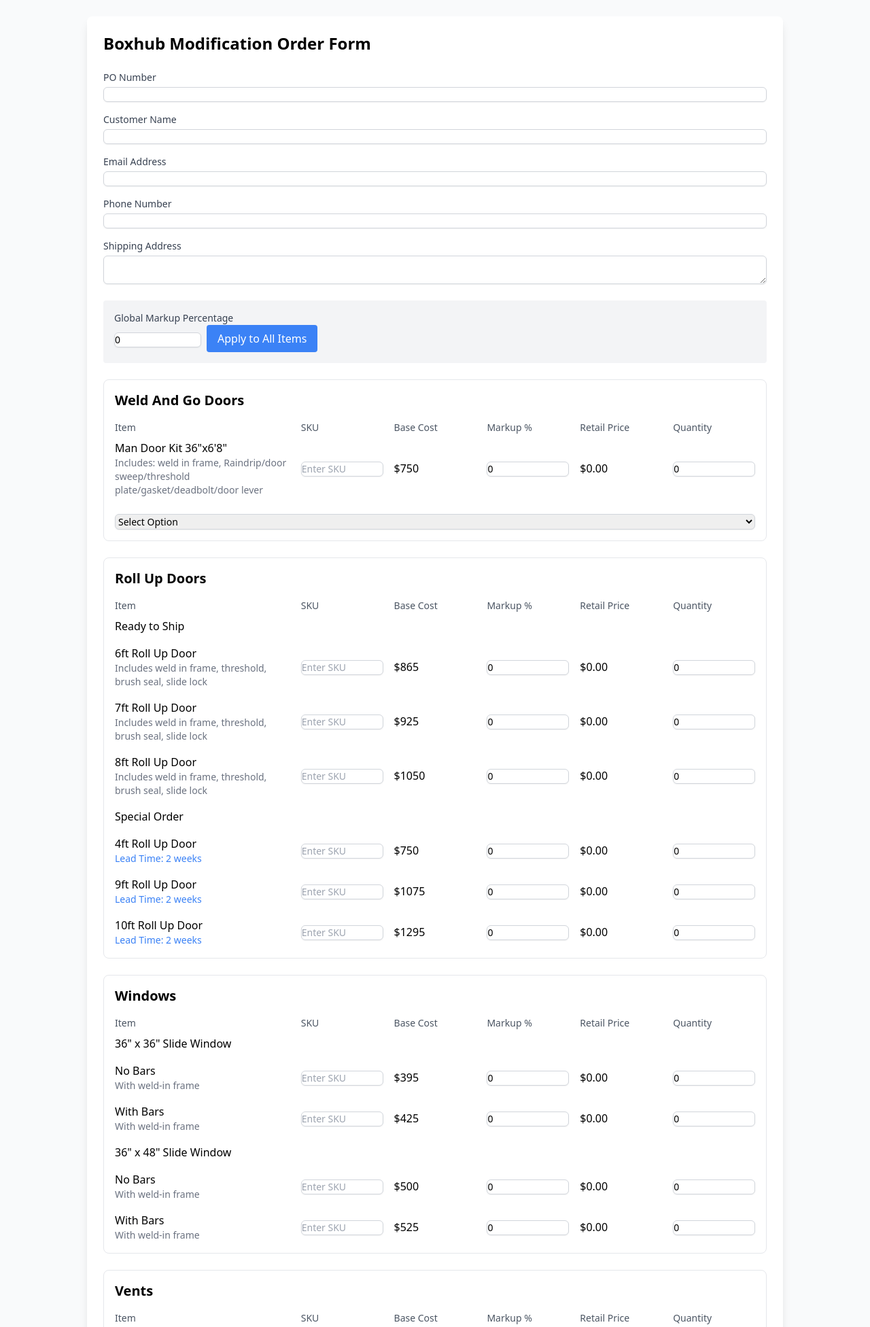
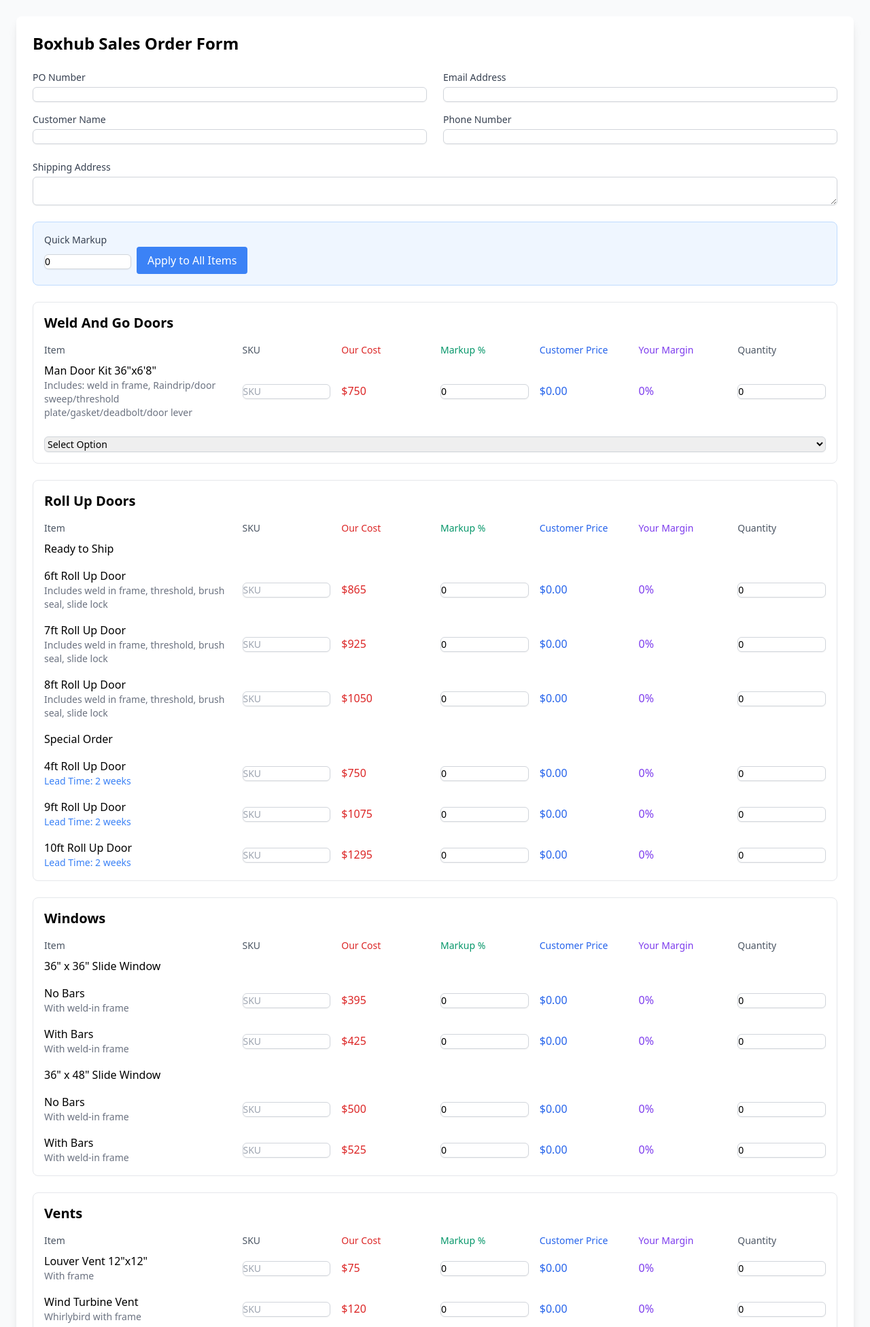
Before and after one commit to ryanE495/container-mod-system, a Flask app: page / in a window 1280 px wide. Shown: the top 1952 px of the page at 68% size. Run offline with Flask 3, Linux system fonts and the light colour scheme.

Commit message:
Updated form for sales view and PDF for customer view

```diff
--- a/templates/order_form.html
+++ b/templates/order_form.html
@@ -3,46 +3,45 @@
 <head>
     <meta charset="UTF-8">
     <meta name="viewport" content="width=device-width, initial-scale=1.0">
-    <title>Boxhub Modification Order Form</title>
+    <title>Boxhub Sales Order Form</title>
     <link href="https://unpkg.com/tailwindcss@^2.2/dist/tailwind.min.css" rel="stylesheet">
 </head>
 <body class="bg-gray-50 p-6">
-    <div class="max-w-5xl mx-auto bg-white shadow-lg rounded-lg p-6">
-        <h1 class="text-2xl font-bold mb-6">Boxhub Modification Order Form</h1>
+    <div class="max-w-7xl mx-auto bg-white shadow-lg rounded-lg p-6">
+        <h1 class="text-2xl font-bold mb-6">Boxhub Sales Order Form</h1>
 
+        <!-- Customer Information -->
         <form id="orderForm" class="space-y-6">
-            <!-- Customer Information -->
+            <div class="grid grid-cols-1 md:grid-cols-2 gap-6">
                 <div class="space-y-4">
                     <div>
                         <label class="block text-sm font-medium text-gray-700">PO Number</label>
-                    <input type="text" name="poNumber"
-                           class="mt-1 block w-full rounded-md border border-gray-300 shadow-sm focus:border-indigo-500 focus:ring-indigo-500 sm:text-sm">
+                        <input type="text" name="poNumber" class="mt-1 block w-full rounded-md border border-gray-300 shadow-sm focus:border-indigo-500 focus:ring-indigo-500 sm:text-sm">
                     </div>
                     <div>
                         <label class="block text-sm font-medium text-gray-700">Customer Name</label>
-                    <input type="text" name="customerName"
-                           class="mt-1 block w-full rounded-md border border-gray-300 shadow-sm focus:border-indigo-500 focus:ring-indigo-500 sm:text-sm">
+                        <input type="text" name="customerName" class="mt-1 block w-full rounded-md border border-gray-300 shadow-sm focus:border-indigo-500 focus:ring-indigo-500 sm:text-sm">
                     </div>
+                </div>
+                <div class="space-y-4">
                     <div>
                         <label class="block text-sm font-medium text-gray-700">Email Address</label>
-                    <input type="email" name="email"
-                           class="mt-1 block w-full rounded-md border border-gray-300 shadow-sm focus:border-indigo-500 focus:ring-indigo-500 sm:text-sm">
+                        <input type="email" name="email" class="mt-1 block w-full rounded-md border border-gray-300 shadow-sm focus:border-indigo-500 focus:ring-indigo-500 sm:text-sm">
                     </div>
                     <div>
                         <label class="block text-sm font-medium text-gray-700">Phone Number</label>
-                    <input type="tel" name="phone"
-                           class="mt-1 block w-full rounded-md border border-gray-300 shadow-sm focus:border-indigo-500 focus:ring-indigo-500 sm:text-sm">
+                        <input type="tel" name="phone" class="mt-1 block w-full rounded-md border border-gray-300 shadow-sm focus:border-indigo-500 focus:ring-indigo-500 sm:text-sm">
+                    </div>
+                </div>
             </div>
             <div>
                 <label class="block text-sm font-medium text-gray-700">Shipping Address</label>
-                    <textarea name="address"
-                              class="mt-1 block w-full rounded-md border border-gray-300 shadow-sm focus:border-indigo-500 focus:ring-indigo-500 sm:text-sm"></textarea>
-                </div>
+                <textarea name="address" class="mt-1 block w-full rounded-md border border-gray-300 shadow-sm focus:border-indigo-500 focus:ring-indigo-500 sm:text-sm"></textarea>
             </div>
 
             <!-- Global Markup -->
-            <div class="bg-gray-100 p-4 rounded">
-                <label class="block text-sm font-medium text-gray-700">Global Markup Percentage</label>
+            <div class="bg-blue-50 p-4 rounded-lg border border-blue-200">
+                <label class="block text-sm font-medium text-gray-700">Quick Markup</label>
                 <div class="flex items-center space-x-2">
                     <input type="number" id="globalMarkup" min="0" value="0"
                            class="mt-1 block w-32 rounded-md border border-gray-300 shadow-sm focus:border-indigo-500 focus:ring-indigo-500 sm:text-sm">
@@ -55,19 +54,21 @@
             {% for category, items in catalog.items() %}
             <div class="border rounded-lg p-4">
                 <h2 class="text-xl font-semibold mb-4">{{ category|replace('_', ' ')|title }}</h2>
-                <!-- Column Headers -->
-                <div class="grid grid-cols-7 gap-4 mb-2 font-medium text-sm text-gray-600">
+                <!-- Sales-focused column headers -->
+                <div class="grid grid-cols-8 gap-4 mb-2 font-medium text-sm text-gray-600">
                     <div class="col-span-2">Item</div>
                     <div>SKU</div>
-                    <div>Base Cost</div>
-                    <div>Markup %</div>
-                    <div>Retail Price</div>
+                    <div class="text-red-600">Our Cost</div>
+                    <div class="text-green-600">Markup %</div>
+                    <div class="text-blue-600">Customer Price</div>
+                    <div class="text-purple-600">Your Margin</div>
                     <div>Quantity</div>
                 </div>
+
                 <div class="space-y-4">
                     {% for name, details in items.items() recursive %}
                     {% if details.price is defined %}
-                    <div class="grid grid-cols-7 gap-4 items-center">
+                    <div class="grid grid-cols-8 gap-4 items-center">
                         <div class="col-span-2">
                             {{ name }}
                             {% if details.description %}
@@ -81,22 +82,23 @@
                             {% endif %}
                         </div>
                         <div>
-                            <input type="text" placeholder="Enter SKU"
+                            <input type="text" placeholder="SKU"
                                    class="sku-input w-full rounded-md border border-gray-300 shadow-sm focus:border-indigo-500 focus:ring-indigo-500 sm:text-sm">
                         </div>
-                        <div>${{ details.price }}</div>
+                        <div class="text-red-600 font-medium">${{ details.price }}</div>
                         <div>
                             <input type="number" min="0" max="100" value="0"
                                    class="markup-input w-full rounded-md border border-gray-300 shadow-sm focus:border-indigo-500 focus:ring-indigo-500 sm:text-sm"
                                    data-base-price="{{ details.price }}">
                         </div>
-                        <div class="markup-total">$0.00</div>
+                        <div class="customer-price text-blue-600 font-medium">$0.00</div>
+                        <div class="profit-margin text-purple-600 font-medium">0%</div>
                         <div>
                             <input type="number" min="0" value="0"
                                    class="quantity-input w-full rounded-md border border-gray-300 shadow-sm focus:border-indigo-500 focus:ring-indigo-500 sm:text-sm">
                         </div>
                         {% if details.options %}
-                        <div class="col-span-7 mt-2">
+                        <div class="col-span-8 mt-2">
                             <select class="w-full rounded-md border border-gray-300 shadow-sm focus:border-indigo-500 focus:ring-indigo-500 sm:text-sm">
                                 <option value="">Select Option</option>
                                 {% for option in details.options %}
@@ -117,26 +119,30 @@
             </div>
             {% endfor %}
 
-            <!-- Order Summary -->
-            <div class="border rounded-lg p-4">
-                <h2 class="text-xl font-semibold mb-4">Order Summary</h2>
+            <!-- Sales Summary -->
+            <div class="bg-gray-50 p-6 rounded-lg border-2 border-blue-200">
+                <h2 class="text-xl font-bold mb-4 text-blue-800">Your Sales Summary</h2>
+                <div class="grid grid-cols-1 md:grid-cols-2 gap-6">
                     <div class="space-y-2">
-                    <p>Base Total: $<span id="baseTotal">0.00</span></p>
-                    <p>Markup Total: $<span id="markupTotal">0.00</span></p>
-                    <p class="font-bold">Final Total: $<span id="finalTotal">0.00</span></p>
+                        <p class="text-gray-600">Total Cost: $<span id="baseTotal" class="font-medium text-red-600">0.00</span></p>
+                        <p class="text-gray-600">Your Total Markup: $<span id="markupTotal" class="font-medium text-green-600">0.00</span></p>
+                        <p class="text-gray-600 font-bold">Customer Total: $<span id="finalTotal" class="font-medium text-blue-600">0.00</span></p>
+                    </div>
+                    <div class="space-y-2">
+                        <p class="text-gray-600">Average Margin: <span id="avgProfitMargin" class="font-medium text-purple-600">0.00</span>%</p>
+                        <p class="text-gray-600">Potential Commission: $<span id="potentialCommission" class="font-medium text-green-600">0.00</span></p>
+                    </div>
                 </div>
             </div>
 
             <!-- Notes -->
             <div>
-                <label class="block text-sm font-medium text-gray-700">Additional Notes or Requirements</label>
-                <textarea name="notes"
-                          class="mt-1 block w-full rounded-md border border-gray-300 shadow-sm focus:border-indigo-500 focus:ring-indigo-500 sm:text-sm"></textarea>
+                <label class="block text-sm font-medium text-gray-700">Additional Notes</label>
+                <textarea name="notes" class="mt-1 block w-full rounded-md border border-gray-300 shadow-sm focus:border-indigo-500 focus:ring-indigo-500 sm:text-sm"></textarea>
             </div>
 
             <div class="flex space-x-4">
-                <button type="submit"
-                        class="bg-green-500 text-white px-6 py-2 rounded-lg hover:bg-green-600">Submit Order</button>
+                <button type="submit" class="bg-green-500 text-white px-6 py-2 rounded-lg hover:bg-green-600">Generate Order</button>
                 <div id="downloadContainer"></div>
             </div>
         </form>
@@ -147,6 +153,8 @@
             const form = document.getElementById('orderForm');
             const globalMarkupInput = document.getElementById('globalMarkup');
             const applyMarkupButton = document.getElementById('applyMarkup');
+
+            const COMMISSION_RATE = 0.5; // 50% of markup goes to sales rep
 
             form.addEventListener('keypress', function(e) {
                 if (e.key === 'Enter' && e.target.type !== 'textarea') {
@@ -174,31 +182,49 @@
                 const quantity = parseInt(row.querySelector('.quantity-input').value) || 0;
                 const markup = parseFloat(row.querySelector('.markup-input').value) || 0;
 
-                // Calculate full retail price (base + markup)
-                const totalPrice = basePrice * (1 + markup / 100) * quantity;
-                row.querySelector('.markup-total').textContent = `$${totalPrice.toFixed(2)}`;
+                // Calculate prices and margins
+                const markupAmount = basePrice * (markup / 100);
+                const customerPrice = basePrice * (1 + markup / 100);
+                const profitMargin = (markupAmount / customerPrice * 100);
+
+                // Update display
+                row.querySelector('.customer-price').textContent = `$${customerPrice.toFixed(2)}`;
+                row.querySelector('.profit-margin').textContent = `${profitMargin.toFixed(1)}%`;
 
                 return {
                     baseTotal: basePrice * quantity,
-                    markupTotal: basePrice * (markup / 100) * quantity,
-                    totalPrice: totalPrice
+                    markupTotal: markupAmount * quantity,
+                    profitMargin: profitMargin,
+                    total: customerPrice * quantity
                 };
             }
 
             function updateTotals() {
                 let totalBase = 0;
                 let totalMarkup = 0;
+                let totalProfitMargins = 0;
+                let itemCount = 0;
 
                 document.querySelectorAll('.markup-input').forEach(markupInput => {
                     const row = markupInput.closest('.grid');
+                    const quantity = parseInt(row.querySelector('.quantity-input').value) || 0;
+                    if (quantity > 0) {
                         const totals = updateMarkupTotal(row);
                         totalBase += totals.baseTotal;
-                    totalMarkup += totals.markupTotal;
+                        totalMarkup += totals.markupTotal * quantity;
+                        totalProfitMargins += totals.profitMargin;
+                        itemCount++;
+                    }
                 });
+
+                const avgProfitMargin = itemCount > 0 ? totalProfitMargins / itemCount : 0;
+                const potentialCommission = totalMarkup * COMMISSION_RATE;
 
                 document.getElementById('baseTotal').textContent = totalBase.toFixed(2);
                 document.getElementById('markupTotal').textContent = totalMarkup.toFixed(2);
                 document.getElementById('finalTotal').textContent = (totalBase + totalMarkup).toFixed(2);
+                document.getElementById('avgProfitMargin').textContent = avgProfitMargin.toFixed(1);
+                document.getElementById('potentialCommission').textContent = potentialCommission.toFixed(2);
             }
 
             form.addEventListener('submit', async function(e) {
@@ -223,12 +249,14 @@
                         const nameElement = row.querySelector('.col-span-2');
                         const skuInput = row.querySelector('.sku-input');
                         const optionSelect = row.querySelector('select');
+                        const basePrice = parseFloat(item.dataset.basePrice);
+                        const markup = parseFloat(item.value) || 0;
 
                         formData.items.push({
                             name: nameElement.childNodes[0].textContent.trim(),
                             sku: skuInput ? skuInput.value : '',
-                            basePrice: parseFloat(item.dataset.basePrice) || 0,
-                            markup: parseFloat(item.value) || 0,
+                            basePrice: basePrice,
+                            markup: markup,
                             quantity: quantity,
                             option: optionSelect ? optionSelect.value : null
                         });
@@ -258,21 +286,3 @@
                     if (result.success) {
                         const downloadContainer = document.getElementById('downloadContainer');
                         downloadContainer.innerHTML = `
-                            <a href="/download-pdf/${result.order_id}" class="bg-blue-500 text-white px-6 py-2 rounded-lg hover:bg-blue-600">
-                                Download PO
-                            </a>
-                        `;
-
-                        alert('Order submitted successfully! Click the download button to get your PO.');
-                    } else {
-                        throw new Error(result.error || 'Unknown error occurred');
-                    }
-                } catch (error) {
-                    console.error('Error:', error);
-                    alert(`Error submitting order: ${error.message}`);
-                }
-            });
-        });
-    </script>
-</body>
-</html>
```
Lines whose indentation alone changed are shown as unchanged.
